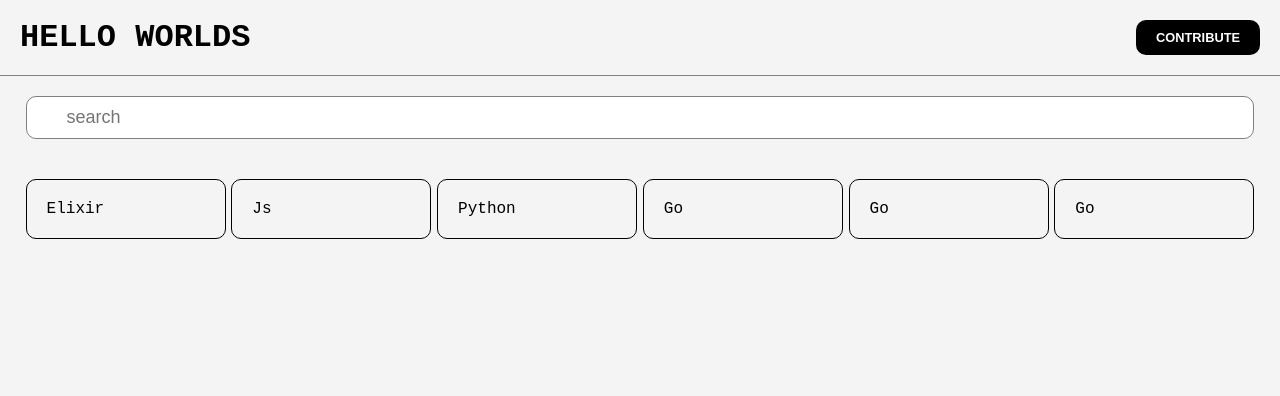
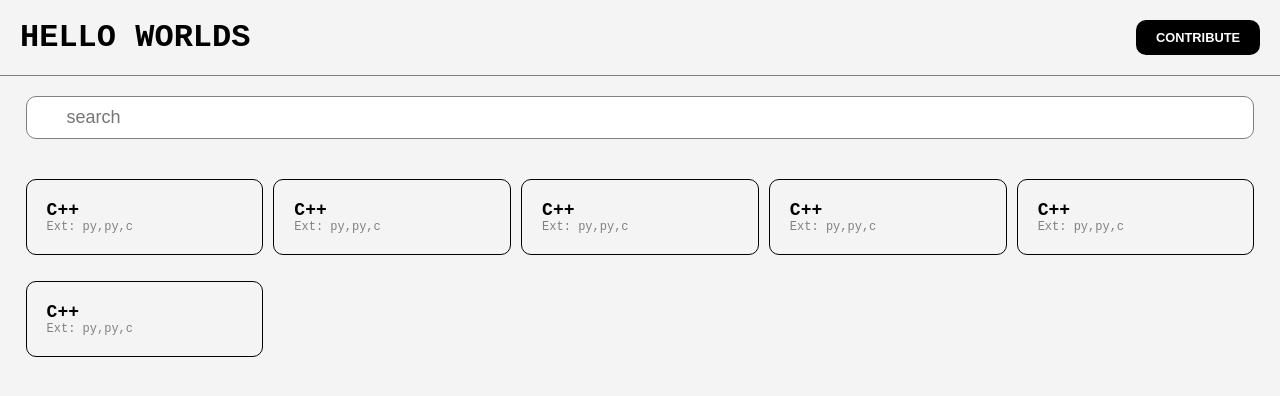
Before and after one commit to DarkCode01/data-structure-visualizer, a Next.js app: page / in a window 1280 px wide. Shown: the top 396 px of the page. Built offline with nearby package versions, Linux system fonts and the light colour scheme.

Commit message:
feat: error with flexbox

```diff
--- /dev/null
+++ b/app/props/Language.tsx
@@ -0,0 +1,5 @@
+export interface LanguageProps {
+  name: string;
+  logo: string;
+  ext: string;
+}
--- a/app/types/Language.tsx
+++ b/app/types/Language.tsx
@@ -1,5 +1,5 @@
-export interface Language {
+export type Language = {
   logo: string;
   name: string;
   ext: string;
-}
+};
--- a/components/HwLanguage.tsx
+++ b/components/HwLanguage.tsx
@@ -1,17 +1,69 @@
 import styled from "styled-components";
+import { LanguageProps } from "@/app/props/Language";
 
-const HwLanguage = styled.div`
+const HwLanguageBase = styled.div`
   border-radius: 10px;
   border: 1px solid black;
   padding: 20px;
-  width: 200px;
+  width: auto;
   margin-bottom: 1rem;
   cursor: pointer;
 
   &:hover {
     background-color: gray;
     color: white;
+
+    p {
+      color: white;
+    }
   }
 `;
 
-export default HwLanguage;
+const HwLanguageContainer = styled.div`
+  width: auto;
+  display: flex;
+  /* justify-content: space-evenly; */
+  align-items: center;
+  grid-gap: 30px;
+`;
+
+// const HwLanguageLogo = styled.div`
+//   width: auto;
+//   height: auto;
+
+//   i {
+//     font-size: 2.5rem;
+//   }
+// `;
+
+const HwLanguageBody = styled.div`
+  display: flex;
+  flex-direction: column;
+`;
+
+const HwLanguageTitle = styled.h1`
+  font-size: 18px;
+  text-transform: uppercase;
+`;
+
+const HwLanguageSubTitle = styled.p`
+  font-size: 12px;
+  color: gray;
+
+  &::before {
+    content: "Ext: ";
+  }
+`;
+
+export default function HwLanguage({ name, ext }: LanguageProps) {
+  return (
+    <HwLanguageBase>
+      <HwLanguageContainer>
+        <HwLanguageBody>
+          <HwLanguageTitle>{name}</HwLanguageTitle>
+          <HwLanguageSubTitle>{ext}</HwLanguageSubTitle>
+        </HwLanguageBody>
+      </HwLanguageContainer>
+    </HwLanguageBase>
+  );
+}
--- a/components/HwListLanguage.tsx
+++ b/components/HwListLanguage.tsx
@@ -4,9 +4,9 @@ const HwListLanguage = styled.div`
   margin-top: 40px;
   margin-bottom: 20px;
 
-  display: flex;
-  justify-content: space-between;
-  flex-wrap: wrap;
+  display: grid;
+  grid-template-columns: repeat(5, 1fr);
+  grid-gap: 10px;
 `;
 
 export default HwListLanguage;
--- /dev/null
+++ b/next.config.js
@@ -0,0 +1,6 @@
+module.exports = {
+  env: {
+    CARBON_URL:
+      "https://carbon.now.sh/?bg=rgba%2815%2C26%2C5%2C1%29&t=3024-night&wt=none&l=elixir&ds=true&dsyoff=20px&dsblur=68px&wc=true&wa=true&pv=56px&ph=56px&ln=false&fl=1&fm=Hack&fs=14px&lh=133%25&si=false&es=2x&wm=false&code=IO.puts%2520%2522asdasdasd%2522"
+  }
+};
--- a/pages/index.tsx
+++ b/pages/index.tsx
@@ -27,12 +27,12 @@ const Home = () => {
         <HwContainer>
           <HwSearch />
           <HwListLanguage>
-            <HwLanguage>Elixir</HwLanguage>
-            <HwLanguage>Js</HwLanguage>
-            <HwLanguage>Python</HwLanguage>
-            <HwLanguage>Go</HwLanguage>
-            <HwLanguage>Go</HwLanguage>
-            <HwLanguage>Go</HwLanguage>
+            <HwLanguage logo="c==" ext="py,py,c" name="c++" />
+            <HwLanguage logo="c==" ext="py,py,c" name="c++" />
+            <HwLanguage logo="c==" ext="py,py,c" name="c++" />
+            <HwLanguage logo="c==" ext="py,py,c" name="c++" />
+            <HwLanguage logo="c==" ext="py,py,c" name="c++" />
+            <HwLanguage logo="c==" ext="py,py,c" name="c++" />
           </HwListLanguage>
 
           <HwActionTop />
--- a/tsconfig.json
+++ b/tsconfig.json
@@ -7,7 +7,7 @@
       "@/hooks/*": ["core/hooks"],
       "@/utils/*": ["core/utils"],
       "@/api/*": ["core/api"],
-      "@/model/*": ["core/types"],
+      "@/types/*": ["core/types"],
       "@/props/*": ["core/props"]
     },
     "target": "es5",
```
